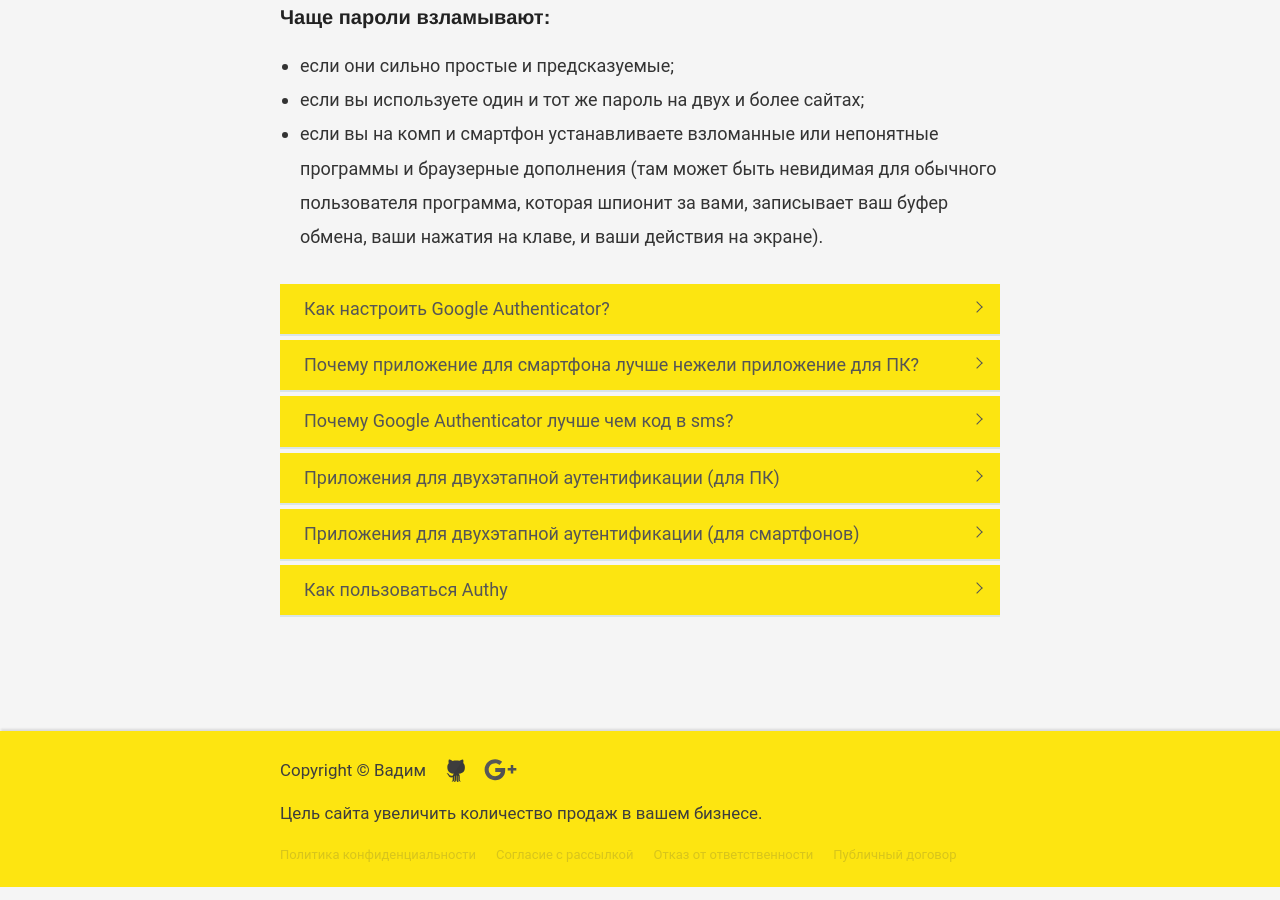
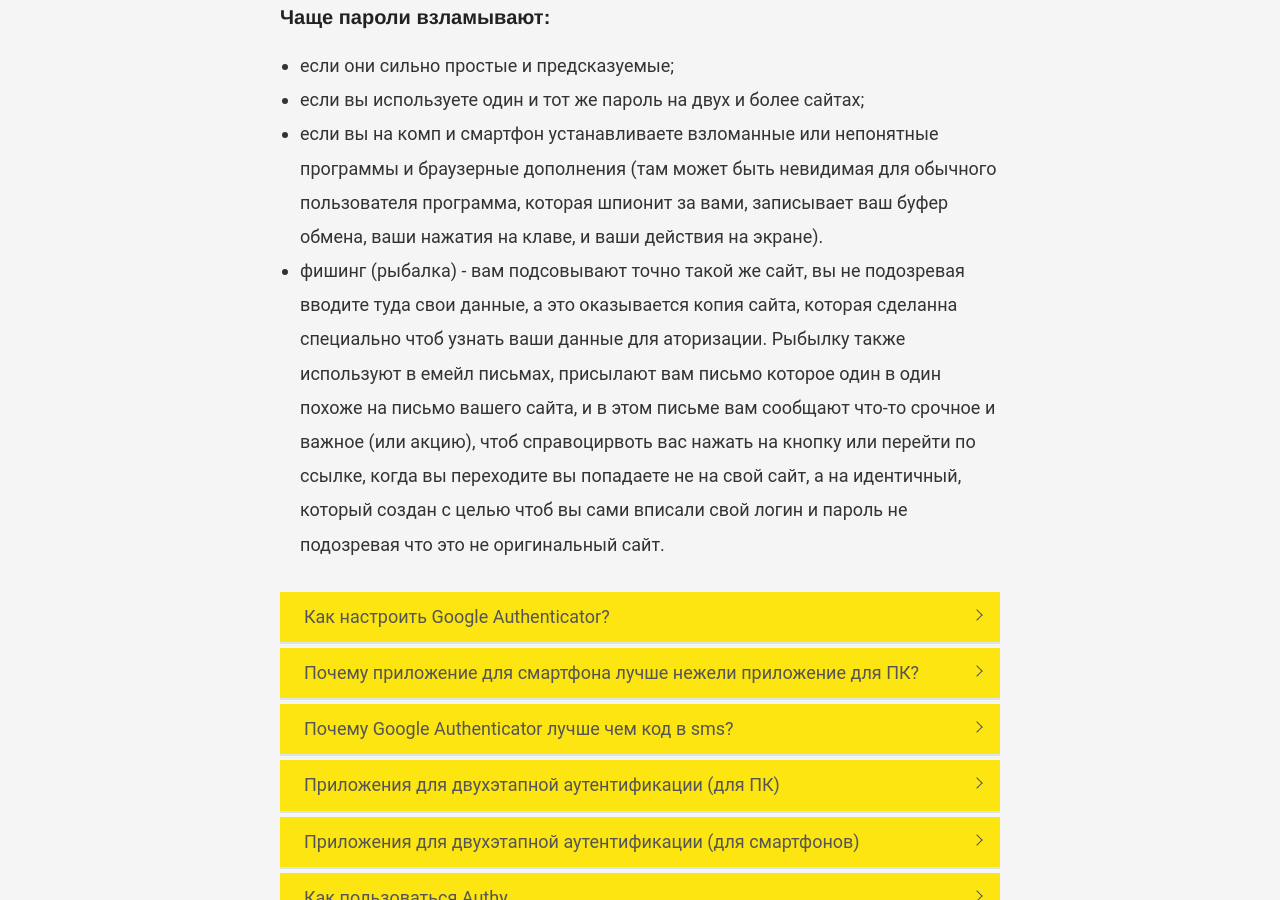
Before and after one commit to VadymVolos/vadymvolos.github.io, a Jekyll site: the page built from _posts/management/2017-02-21-2fa-authenticator.md, in a window 1280 px wide and 900 px high, scrolled down 1525 px. Built offline with Jekyll 4.4.1, drawn with Linux system fonts in a browser that asks for light colours; nearby versions of some CDN libraries; comment, search, counter and statistics services are not loaded.

Commit message:
Update 2017-02-21-2fa-authenticator.md

```diff
--- a/_posts/management/2017-02-21-2fa-authenticator.md
+++ b/_posts/management/2017-02-21-2fa-authenticator.md
@@ -30,6 +30,7 @@
 - если они сильно простые и предсказуемые;
 - если вы используете один и тот же пароль на двух и более сайтах;
 - если вы на комп и смартфон устанавливаете взломанные или непонятные программы и браузерные дополнения (там может быть невидимая для обычного пользователя программа, которая шпионит за вами, записывает ваш буфер обмена, ваши нажатия на клаве, и ваши действия на экране).
+- фишинг (рыбалка) - вам подсовывают точно такой же сайт, вы не подозревая вводите туда свои данные, а это оказывается копия сайта, которая сделанна специально чтоб узнать ваши данные для аторизации. Рыбылку также используют в емейл письмах, присылают вам письмо которое один в один похоже на письмо вашего сайта, и в этом письме вам сообщают что-то срочное и важное (или акцию), чтоб справоцирвоть вас нажать на кнопку или перейти по ссылке, когда вы переходите вы попадаете не на свой сайт, а на идентичный, который создан с целью чтоб вы сами вписали свой логин и пароль не подозревая что это не оригинальный сайт.
 
 <!-- accordion -->
 <ul class="accordion">
```
